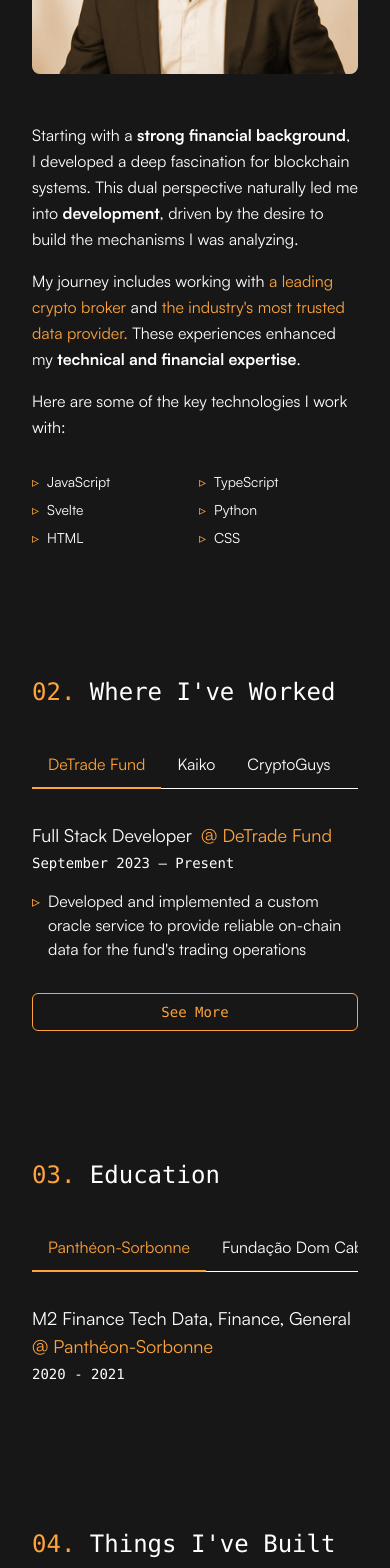
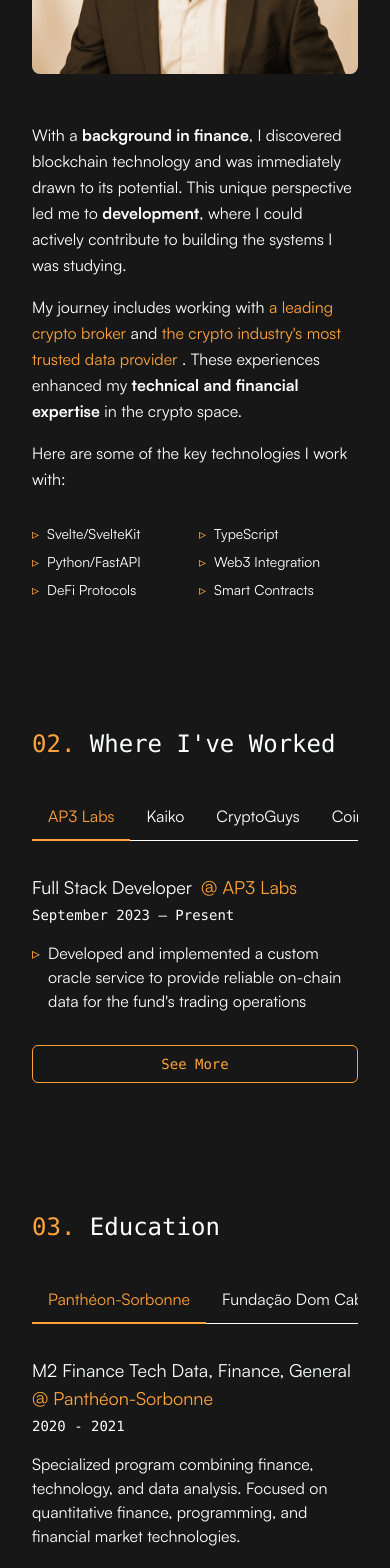
Before and after one commit to alexis-ap3labs/resume.ap3labs.com, a SvelteKit app: page / in a window 390 px wide. Shown: the part 1160-2728 px from the top of the page. Built offline with nearby package versions, Linux system fonts and the light colour scheme.

Commit message:
fix some stuff

```diff
--- a/package.json
+++ b/package.json
@@ -37,6 +37,8 @@
 		"vite": "^6.2.5"
 	},
 	"dependencies": {
+		"html2pdf.js": "^0.10.3",
+		"pdf-lib": "^1.17.1",
 		"resend": "^4.3.0"
 	}
 }
--- a/src/app.html
+++ b/src/app.html
@@ -5,10 +5,10 @@
 		<meta name="viewport" content="width=device-width, initial-scale=1" />
 
 		<!-- Primary Meta Tags -->
-		<title>Alexis Péron - Full Stack Developer | AP3 Labs</title>
-		<meta name="title" content="Alexis Péron - Full Stack Developer | AP3 Labs" />
-		<meta name="description" content="Passionate Full Stack Developer with expertise in JavaScript, TypeScript, React, and Node.js. Discover my portfolio and professional journey at AP3 Labs." />
-		<meta name="keywords" content="Alexis Péron, full stack developer, AP3 Labs, JavaScript, TypeScript, React, Node.js, web developer" />
+		<title>Alexis Péron - Web3 Solutions Architect @ AP3Labs | DeFi Expert</title>
+		<meta name="title" content="Alexis Péron - Web3 Solutions Architect @ AP3Labs | DeFi Expert" />
+		<meta name="description" content="Web3 Solutions Architect and DeFi Expert at AP3Labs. Building innovative financial solutions and contributing to the future of decentralized finance." />
+		<meta name="keywords" content="Alexis Péron, Web3, DeFi, AP3Labs, blockchain, cryptocurrency, smart contracts, decentralized finance" />
 		<meta name="robots" content="index, follow" />
 		<meta name="language" content="en" />
 		<meta name="author" content="Alexis Péron" />
@@ -22,8 +22,8 @@
 		<!-- Open Graph / Facebook -->
 		<meta property="og:type" content="website" />
 		<meta property="og:url" content="https://resume.ap3labs.com" />
-		<meta property="og:title" content="Alexis Péron - Full Stack Developer | AP3 Labs" />
-		<meta property="og:description" content="Passionate Full Stack Developer with expertise in JavaScript, TypeScript, React, and Node.js. Discover my portfolio and professional journey at AP3 Labs." />
+		<meta property="og:title" content="Alexis Péron - Web3 Solutions Architect @ AP3Labs | DeFi Expert" />
+		<meta property="og:description" content="Web3 Solutions Architect and DeFi Expert at AP3Labs. Building innovative financial solutions and contributing to the future of decentralized finance." />
 		<meta property="og:image" content="https://resume.ap3labs.com/og-image.jpg" />
 		<meta property="og:image:secure_url" content="https://resume.ap3labs.com/og-image.jpg" />
 		<meta property="og:image:type" content="image/jpeg" />
@@ -35,14 +35,14 @@
 		<meta property="og:locale" content="en_US" />
 		<meta property="og:image:width" content="1200" />
 		<meta property="og:image:height" content="630" />
-		<meta property="og:image:alt" content="Alexis Péron - Full Stack Developer" />
+		<meta property="og:image:alt" content="Alexis Péron - Web3 Solutions Architect @ AP3Labs | DeFi Expert" />
 
 		<!-- Twitter -->
 		<meta name="twitter:card" content="summary_large_image" />
 		<meta property="twitter:domain" content="resume.ap3labs.com" />
 		<meta property="twitter:url" content="https://resume.ap3labs.com" />
-		<meta name="twitter:title" content="Alexis Péron - Full Stack Developer | AP3 Labs" />
-		<meta name="twitter:description" content="Passionate Full Stack Developer with expertise in JavaScript, TypeScript, React, and Node.js. Discover my portfolio and professional journey at AP3 Labs." />
+		<meta name="twitter:title" content="Alexis Péron - Web3 Solutions Architect @ AP3Labs | DeFi Expert" />
+		<meta name="twitter:description" content="Web3 Solutions Architect and DeFi Expert at AP3Labs. Building innovative financial solutions and contributing to the future of decentralized finance." />
 		<meta name="twitter:image" content="https://resume.ap3labs.com/og-image.jpg" />
 
 		<!-- JSON-LD -->
@@ -57,12 +57,12 @@
 					"https://github.com/alexis-ap3labs",
 					"https://linkedin.com/in/alexispierreprn"
 				],
-				"jobTitle": "Full Stack Developer",
+				"jobTitle": "Web3 Solutions Architect",
 				"worksFor": {
 					"@type": "Organization",
 					"name": "AP3 Labs"
 				},
-				"description": "Passionate Full Stack Developer with expertise in JavaScript, TypeScript, React, and Node.js. Discover my portfolio and professional journey at AP3 Labs."
+				"description": "Web3 Solutions Architect and DeFi Expert at AP3Labs. Building innovative financial solutions and contributing to the future of decentralized finance."
 			}
 		</script>
 
--- a/src/components/About.svelte
+++ b/src/components/About.svelte
@@ -4,12 +4,12 @@
    * @type {string[]}
    */
   const technologies = [
-    'JavaScript',
+    'Svelte/SvelteKit',
     'TypeScript',
-    'Svelte',
-    'Python',
-    'HTML',
-    'CSS'
+    'Python/FastAPI',
+    'Web3 Integration',
+    'DeFi Protocols',
+    'Smart Contracts'
   ];
 </script>
 
@@ -91,9 +91,8 @@
           <p
             class="text-base md:text-lg leading-relaxed"
           >
-            Starting with a <span class="font-bold">strong financial background</span>, I developed a deep fascination for
-            blockchain systems. This dual perspective naturally led me into <span class="font-bold">development</span>, driven by
-            the desire to build the mechanisms I was analyzing.
+            With a <span class="font-bold">background in finance</span>, I discovered blockchain technology and was immediately drawn to its potential.
+            This unique perspective led me to <span class="font-bold">development</span>, where I could actively contribute to building the systems I was studying.
           </p>
 
           <p
@@ -105,10 +104,10 @@
               <span class="underline"></span>
             </a> and
             <a href="https://www.kaiko.com" target="_blank" rel="noopener noreferrer" class="company-link inline">
-              the industry's most trusted data provider.
+              the crypto industry's most trusted data provider
               <span class="underline"></span>
-            </a>
-            These experiences enhanced my <span class="font-bold">technical and financial expertise</span>.
+            </a>.
+            These experiences enhanced my <span class="font-bold">technical and financial expertise</span> in the crypto space.
           </p>
 
           <p
--- a/src/components/Education.svelte
+++ b/src/components/Education.svelte
@@ -13,6 +13,7 @@
     location?: string;
     logo?: string;
     link?: string;
+    description: string;
   };
 
   /**
@@ -25,7 +26,8 @@
       degree: "M2 Finance Tech Data, Finance, General",
       date: "2020 - 2021",
       logo: "sorbonne.png",
-      link: "https://formations.pantheonsorbonne.fr/fr/catalogue-des-formations/master-M/master-monnaie-banque-finance-assurance-KBUT5XXF/master-parcours-finance-technology-data-KBUT7IZ4.html"
+      link: "https://formations.pantheonsorbonne.fr/fr/catalogue-des-formations/master-M/master-monnaie-banque-finance-assurance-KBUT5XXF/master-parcours-finance-technology-data-KBUT7IZ4.html",
+      description: "Specialized program combining finance, technology, and data analysis. Focused on quantitative finance, programming, and financial market technologies."
     },
     {
       school: "Fundação Dom Cabral",
@@ -33,21 +35,24 @@
       date: "2019 - 2020",
       location: "Belo Horizonte, Minas Gerais, Brazil",
       logo: "fdc.png",
-      link: "https://www.fdc.org.br/"
+      link: "https://www.fdc.org.br/",
+      description: "International MBA program with focus on business strategy, innovation, and emerging markets. Included exchange program with SKEMA Business School."
     },
     {
       school: "SKEMA Business School",
       degree: "Master of Business Administration - MBA, Business Administration and Management, General",
       date: "2019 - 2020",
       logo: "skema.png",
-      link: "https://www.skema.edu/fr"
+      link: "https://www.skema.edu/fr",
+      description: "Global business education with emphasis on digital transformation and international business. Part of the double degree program with FDC."
     },
     {
       school: "Lycée Français de Vienne",
-      degree: "Baccalauréat, Economics and Social Sciences",
+      degree: "Préparation aux Grandes Écoles, Economics and Social Sciences",
       date: "2016",
       logo: "lfv.png",
-      link: "https://lyceefrancais.at/"
+      link: "https://lyceefrancais.at/",
+      description: "Post-bac preparatory program in economics and social sciences. Intensive curriculum with focus on mathematics and economics, complemented by bilingual education in French and German."
     }
   ];
 
@@ -254,6 +259,9 @@
             <span class="block mt-1">{education[activeTab].location}</span>
           {/if}
         </p>
+        <p class="text-light/70 text-base md:text-lg">
+          {education[activeTab].description}
+        </p>
       </div>
     </div>
   </div>
--- a/src/components/Experience.svelte
+++ b/src/components/Experience.svelte
@@ -20,7 +20,7 @@
   const jobs: Job[] = [
     {
       title: "Full Stack Developer",
-      company: "DeTrade Fund",
+      company: "AP3 Labs",
       date: "September 2023 — Present",
       points: [
         "Developed and implemented a custom oracle service to provide reliable on-chain data for the fund's trading operations",
@@ -282,7 +282,7 @@
             {#if jobs[activeTab].company !== "CryptoGuys"}
               <a
                 href={
-                  jobs[activeTab].company === "DeTrade Fund" ? "https://detrade.fund/" :
+                  jobs[activeTab].company === "AP3 Labs" ? "https://ap3labs.com/" :
                   jobs[activeTab].company === "Kaiko" ? "https://www.kaiko.com/" :
                   jobs[activeTab].company === "Coinhouse" ? "https://www.coinhouse.com/" :
                   jobs[activeTab].company === "Advanced Blockchain" ? "https://www.advancedblockchain.com/" :
--- a/src/components/Intro.svelte
+++ b/src/components/Intro.svelte
@@ -89,16 +89,8 @@
           class="text-base sm:text-lg text-light/70 max-w-[720px] mb-12 leading-relaxed"
           in:fly={{ y: 20, duration: 800, delay: 400 }}
         >
-          I'm <span class="font-bold">passionate about blockchain technology and DeFi</span>, combining development skills with deep knowledge in crypto finance.
-          Since 2017, I've been exploring and contributing to the crypto ecosystem. Currently at
-          <a
-            href="/"
-            class="company-link relative group font-bold"
-          >
-            AP3 Labs
-            <span class="underline absolute -bottom-1 left-0 w-0 h-[1px] group-hover:w-full transition-all duration-300"></span>
-          </a>,
-          I focus on <span class="font-bold">building secure and accessible DeFi applications</span>, bridging technical innovation with financial expertise.
+          As a long-time contributor to various crypto projects and DeFi applications,
+          I focus on <span class="font-bold">building innovative financial solutions</span> that combine technical excellence with practical applications.
         </p>
 
         <div class="mt-12">
--- a/src/routes/+page.svelte
+++ b/src/routes/+page.svelte
@@ -243,17 +243,17 @@
 </main>
 
 <svelte:head>
-    <title>Alexis Péron - Full Stack Developer | AP3 Labs</title>
+    <title>Alexis Péron - Web3 Solutions Architect @ AP3Labs | DeFi Expert</title>
 
     <!-- Primary Meta Tags -->
-    <meta name="title" content="Alexis Péron - Full Stack Developer | AP3 Labs" />
-    <meta name="description" content="Passionate Full Stack Developer with expertise in JavaScript, TypeScript, React, and Node.js. Discover my portfolio and professional journey at AP3 Labs." />
+    <meta name="title" content="Alexis Péron - Web3 Solutions Architect @ AP3Labs | DeFi Expert" />
+    <meta name="description" content="Web3 Solutions Architect and DeFi Expert at AP3Labs. Building innovative financial solutions and contributing to the future of decentralized finance." />
 
     <!-- Open Graph / Facebook -->
     <meta property="og:type" content="website" />
     <meta property="og:url" content="https://resume.ap3labs.com" />
-    <meta property="og:title" content="Alexis Péron - Full Stack Developer | AP3 Labs" />
-    <meta property="og:description" content="Passionate Full Stack Developer with expertise in JavaScript, TypeScript, React, and Node.js. Discover my portfolio and professional journey at AP3 Labs." />
+    <meta property="og:title" content="Alexis Péron - Web3 Solutions Architect @ AP3Labs | DeFi Expert" />
+    <meta property="og:description" content="Web3 Solutions Architect and DeFi Expert at AP3Labs. Building innovative financial solutions and contributing to the future of decentralized finance." />
     <meta property="og:image" content="https://resume.ap3labs.com/og-image.jpg" />
     <meta property="og:image:secure_url" content="https://resume.ap3labs.com/og-image.jpg" />
     <meta property="og:image:type" content="image/jpeg" />
@@ -264,7 +264,7 @@
     <meta name="twitter:card" content="summary_large_image" />
     <meta property="twitter:domain" content="resume.ap3labs.com" />
     <meta property="twitter:url" content="https://resume.ap3labs.com" />
-    <meta name="twitter:title" content="Alexis Péron - Full Stack Developer | AP3 Labs" />
-    <meta name="twitter:description" content="Passionate Full Stack Developer with expertise in JavaScript, TypeScript, React, and Node.js. Discover my portfolio and professional journey at AP3 Labs." />
+    <meta name="twitter:title" content="Alexis Péron - Web3 Solutions Architect @ AP3Labs | DeFi Expert" />
+    <meta name="twitter:description" content="Web3 Solutions Architect and DeFi Expert at AP3Labs. Building innovative financial solutions and contributing to the future of decentralized finance." />
     <meta name="twitter:image" content="https://resume.ap3labs.com/og-image.jpg" />
 </svelte:head>
```
Also changed, not shown: 1 other file (tests, documents, lock files or other folders).
